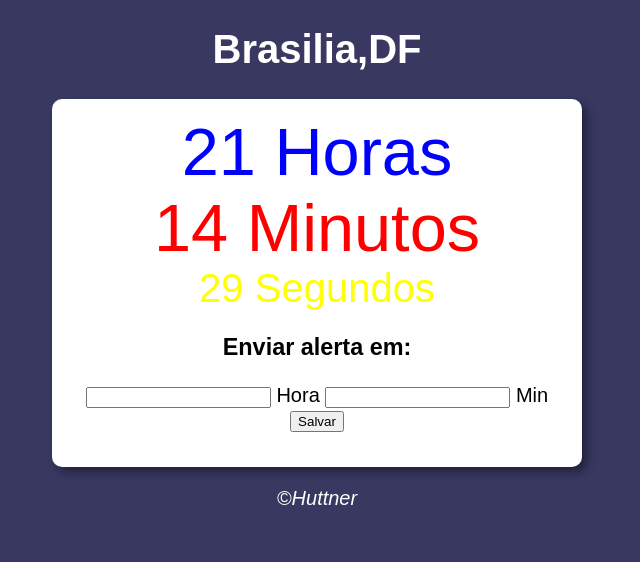
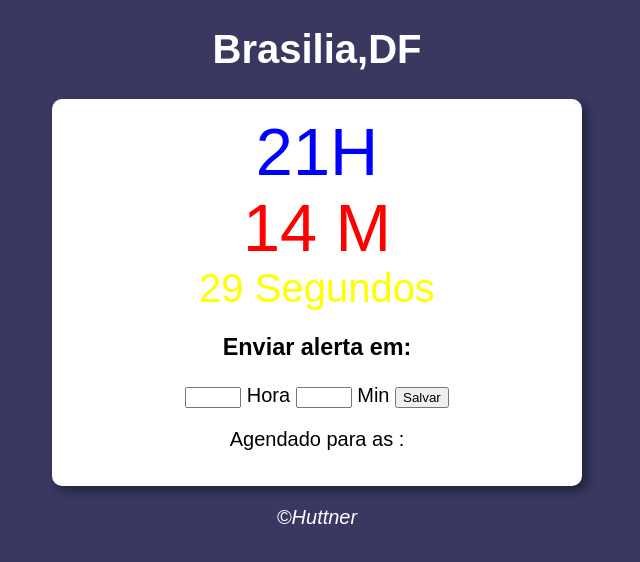
Before and after one commit to leonardohuttner/Relogio_despertador, a plain HTML site: page ex.3/index.html in a window 1280 px wide. Both pictures are taken after a click on the button "Salvar". Shown: the whole page, without its empty margins (323-963 px from the left). Drawn offline with Linux system fonts and the light colour scheme.

Commit message:
Relogio/Confirmação ok

```diff
--- a/ex.3/index.html
+++ b/ex.3/index.html
@@ -29,13 +29,14 @@
         <div id="desp">
             <h3>Enviar alerta em:</h3>
             <p>
-                <input type="text" name="horaDesp" id="hora_Desp">
+                <input type="number" name="horaDesp" id="hora22" min="00" max="24">
                 <label for="horaDesp">Hora</label>
 
-                <input type="text" name="minutoDesp" id="hora_Desp">
+                <input type="number" name="minutoDesp" id="minuto22" min="0" max="59">
                 <label for="hora">Min</label>
 
-                <input type="button" name="Salvar" onclick="desp()" value="Salvar">
+                <input type="button" name="Salvar" onclick="alerta_salvar()" value="Salvar">
+                <div id="resultado">Nenhum horario definido de alerta.</div>
             </p>
         </div>
     </section>
--- a/ex.3/script.js
+++ b/ex.3/script.js
@@ -5,20 +5,31 @@ setInterval(function () {
     var minutos = date.getMinutes()
     var segundos = date.getSeconds()
 
-    getHora = document.getElementById('horas')
-    getMinutos = document.getElementById('minutos')
-    getSegundos = document.getElementById('segundos')
+    if (segundos < 10) {
+        segundos = "0" + segundos
+    }
+    getHora = document.getElementById('hora').textContent = hora + 'H'
+    getMinutos = document.getElementById('minutos').textContent = minutos + ' M'
+    getSegundos = document.getElementById('segundos').textContent = segundos + ' Segundos'
 
-    document.getElementById('hora').textContent = hora + ' Horas'
-    document.getElementById('minutos').textContent = minutos + ' Minutos'
-    document.getElementById('segundos').textContent = segundos + ' Segundos'
 }, 10)
 
-function desp() {
+function alerta_salvar() {
     alert("Alerta Criado")
-    var horaDesp = document.getElementsByName('hora_Desp')
-    var minutoDesp = document.getElementsByName('minuto_Desp').textContent
-alert(`${horaDesp}`)
-    if (horaDesp.values == hora && minutoDesp == minutos)
-        window.alert(`São ${horaDesp}:${minutoDesp}`)
+    let horaDesp = document.getElementById('hora22').value
+    let minutoDesp = document.getElementById('minuto22').value
+    //var resultado = document.getElementById('resultado')
+    resultado.innerHTML =  `Agendado para as ${horaDesp}:${minutoDesp}`
+
+
+    setInterval(function desp() {
+
+
+        let horaDesp = document.getElementById('hora22').value
+        let minutoDesp = document.getElementById('minuto22').value
+        console.log(`cheguei ${horaDesp},${minutoDesp}`)
+
+        if (horaDesp == hora && minutoDesp == minutos)
+            window.alert(`São ${horaDesp}:${minutoDesp}`)
+    }, 10)
 }
```
